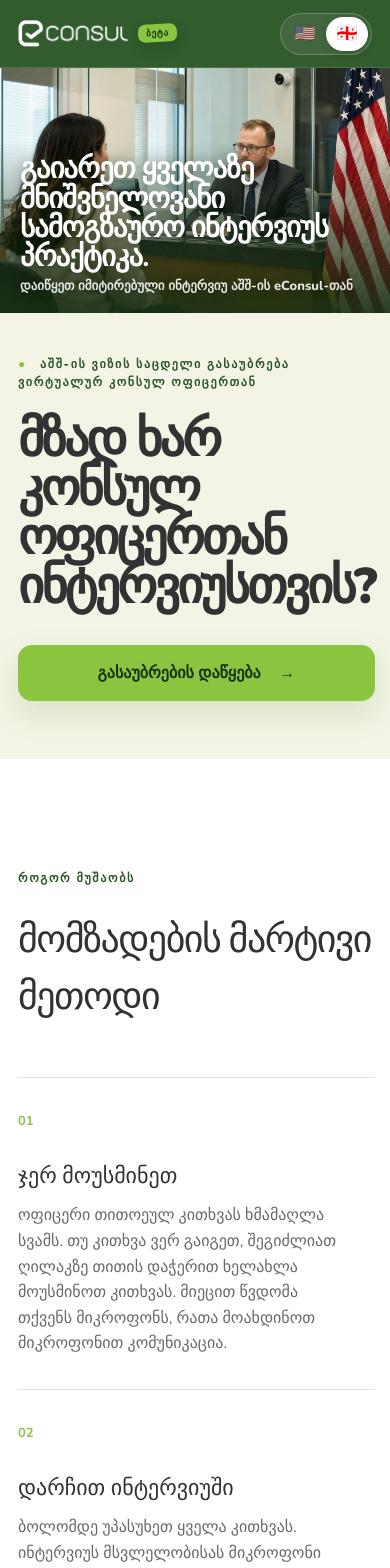
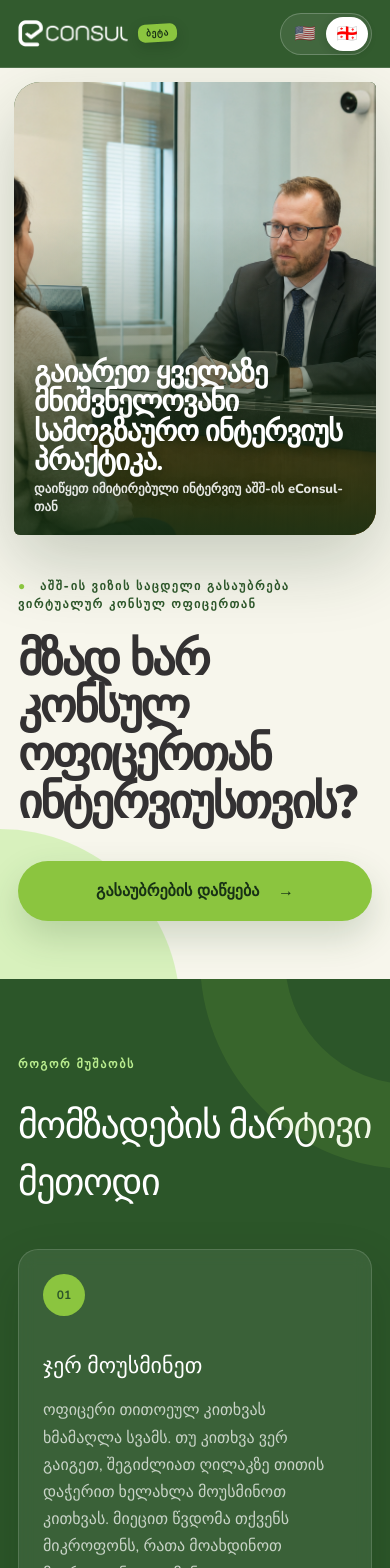
Before and after one commit to Rezoro05/Mock-Up-Interview, a Next.js app: page / in a window 390 px wide. Shown: the top 1568 px of the page. Built offline with nearby package versions, Linux system fonts and the light colour scheme.

Commit message:
Redesign landing page UI

```diff
--- a/app/globals.css
+++ b/app/globals.css
@@ -38,30 +38,32 @@ button:focus-visible, input:focus-visible { outline: 3px solid rgba(139, 197, 63
 .demo-pill span { width: 7px; height: 7px; border-radius: 50%; background: var(--brand-green); box-shadow: 0 0 0 4px rgba(139,197,63,.14); }
 .account-chip { width: 36px; height: 36px; border-radius: 50%; background: var(--brand-green); color: var(--deep-green); display: inline-grid; place-items: center; font-weight: 900; font-size: 12px; }
 
-.landing-page { min-height: calc(100vh - 78px); }
+.landing-page { min-height: calc(100vh - 78px); background: #f7f6ec; }
+.landing-hero { min-height: calc(100vh - 78px); display: grid; grid-template-columns: minmax(430px, .88fr) minmax(0, 1.12fr); gap: clamp(18px, 2.5vw, 42px); padding: clamp(22px, 3vw, 46px) var(--page-gutter); position: relative; overflow: hidden; }
+.landing-hero::before { content: ""; position: absolute; width: 360px; height: 360px; left: -180px; bottom: -210px; border-radius: 50%; background: var(--pale-green); opacity: .5; }
 .hero-copy, .hero-visual { min-height: 650px; }
-.landing-page { display: grid; grid-template-columns: 1fr 1fr; position: relative; }
-.hero-copy { padding: clamp(74px, 9vw, 126px) var(--page-gutter); display: flex; flex-direction: column; align-items: flex-start; justify-content: center; }
+.hero-copy { padding: clamp(52px, 7vw, 100px) clamp(4px, 2.5vw, 42px); display: flex; flex-direction: column; align-items: flex-start; justify-content: center; position: relative; z-index: 2; }
 .eyebrow, .section-kicker { margin: 0 0 24px; font-size: 12px; letter-spacing: .14em; text-transform: uppercase; font-weight: 900; color: var(--deep-green); }
 .eyebrow span { color: var(--brand-green); margin-right: 8px; }
-.hero-copy h1 { margin: 0; max-width: 650px; font-size: clamp(48px, 6vw, 84px); line-height: .98; letter-spacing: -.055em; font-weight: 900; }
+.hero-copy h1 { margin: 0; max-width: 700px; font-size: clamp(46px, 5.2vw, 78px); line-height: 1.02; letter-spacing: -.05em; font-weight: 900; text-wrap: balance; }
 .hero-lede { max-width: 590px; margin: 30px 0 34px; font-size: 19px; line-height: 1.65; color: var(--muted); }
 .hero-actions { display: flex; align-items: center; flex-wrap: wrap; gap: 20px; }
-.hero-copy > .hero-actions { margin-top: 34px; }
+.hero-copy > .hero-actions { margin-top: 42px; }
 .primary-button, .secondary-button, .google-button { border: 0; border-radius: 14px; padding: 16px 22px; font-weight: 900; transition: transform .18s ease, box-shadow .18s ease, opacity .18s ease; text-decoration: none; }
 .primary-button { background: var(--brand-green); color: #173115; box-shadow: 0 12px 30px rgba(88,138,61,.18); }
+.landing-hero .primary-button { padding: 18px 26px; border-radius: 999px; box-shadow: 0 16px 36px rgba(44,86,41,.2); }
 .primary-button span { margin-left: 14px; }
 .primary-button:hover, .google-button:hover { transform: translateY(-2px); box-shadow: 0 16px 34px rgba(44,86,41,.22); }
 .primary-button:disabled { cursor: not-allowed; opacity: .45; transform: none; box-shadow: none; }
 .text-button, .back-button, .quiet-exit { border: 0; background: transparent; font-weight: 900; color: var(--charcoal); padding: 12px 0; }
 .text-button { border-bottom: 2px solid var(--charcoal); }
 .trust-row { display: flex; flex-wrap: wrap; gap: 22px; margin-top: 42px; font-size: 13px; font-weight: 800; color: var(--deep-green); }
-.hero-visual { position: relative; background: var(--deep-green); display: grid; place-items: center; padding: 70px 7vw; overflow: hidden; }
+.hero-visual { position: relative; background: var(--deep-green); display: grid; place-items: center; padding: 70px 7vw; overflow: hidden; border-radius: 42px 8px 42px 8px; box-shadow: 0 28px 70px rgba(28,55,26,.22); }
 .hero-visual::after { content: ""; position: absolute; inset: 0; opacity: .14; background-image: radial-gradient(circle at 2px 2px, var(--pale-green) 2px, transparent 2.5px); background-size: 20px 20px; mask-image: linear-gradient(to bottom right, black, transparent 78%); }
 .hero-scene { position: absolute; inset: 0; width: 100%; height: 100%; object-fit: cover; object-position: center; z-index: 1; }
-.hero-visual::before { content: ""; position: absolute; inset: 0; z-index: 2; background: linear-gradient(180deg, transparent 50%, rgba(44,86,41,.62)); pointer-events: none; }
+.hero-visual::before { content: ""; position: absolute; inset: 0; z-index: 2; background: linear-gradient(180deg, rgba(23,49,21,.04) 35%, rgba(23,49,21,.76)); pointer-events: none; }
 .mobile-hero-message { display: none; }
-.hero-scene-caption { position: absolute; z-index: 4; left: 8%; bottom: 8%; display: flex; align-items: center; gap: 12px; padding: 14px 17px; border-radius: 15px; background: rgba(255,255,255,.9); backdrop-filter: blur(10px); box-shadow: 0 16px 36px rgba(44,86,41,.24); }
+.hero-scene-caption { position: absolute; z-index: 4; left: 6%; bottom: 5%; display: flex; align-items: center; gap: 12px; padding: 14px 17px; border: 1px solid rgba(255,255,255,.45); border-radius: 999px; background: rgba(255,255,255,.9); backdrop-filter: blur(12px); box-shadow: 0 16px 36px rgba(44,86,41,.24); }
 .hero-scene-caption small { color: var(--muted); }
 .pattern-orb { position: absolute; border-radius: 42% 58% 48% 52%; background: var(--primary-green); opacity: .7; filter: blur(.2px); }
 .pattern-orb-one { width: 320px; height: 320px; top: -120px; right: -80px; transform: rotate(22deg); }
@@ -80,13 +82,16 @@ button:focus-visible, input:focus-visible { outline: 3px solid rgba(139, 197, 63
 .brand-strip { grid-column: 1 / -1; min-height: 96px; background: var(--brand-green); display: flex; align-items: center; padding: 20px var(--page-gutter); gap: 44px; }
 .brand-strip span { margin-right: auto; font-weight: 900; }
 .brand-strip strong { font-size: 22px; }
-.how-section { grid-column: 1 / -1; padding: 110px var(--page-gutter); background: #fff; }
-.how-section h2 { font-size: clamp(38px, 5vw, 64px); margin: 0 0 52px; letter-spacing: -.04em; }
-.steps-grid { display: grid; grid-template-columns: repeat(3, 1fr); gap: 22px; }
-.steps-grid article { border-top: 1px solid var(--line); padding: 30px 8px 10px 0; }
-.steps-grid b { color: var(--brand-green); font-size: 13px; }
-.steps-grid h3 { font-size: 22px; margin: 28px 0 10px; }
-.steps-grid p { color: var(--muted); line-height: 1.6; max-width: 320px; }
+.how-section { padding: clamp(84px, 9vw, 132px) var(--page-gutter); background: var(--deep-green); color: #fff; position: relative; overflow: hidden; }
+.how-section::after { content: ""; position: absolute; width: 420px; height: 420px; right: -230px; top: -230px; border: 85px solid rgba(139,197,63,.13); border-radius: 50%; }
+.how-section .section-kicker { color: var(--pale-green); }
+.how-section h2 { max-width: 760px; font-size: clamp(38px, 5vw, 64px); margin: 0 0 58px; letter-spacing: -.04em; }
+.steps-grid { display: grid; grid-template-columns: repeat(3, 1fr); gap: clamp(16px, 2vw, 26px); position: relative; z-index: 1; }
+.steps-grid article { min-height: 300px; border: 1px solid rgba(255,255,255,.14); border-radius: 24px; padding: 28px; background: rgba(255,255,255,.07); backdrop-filter: blur(8px); box-shadow: 0 22px 52px rgba(12,34,12,.16); }
+.steps-grid article:nth-child(2) { transform: translateY(18px); }
+.steps-grid b { width: 42px; height: 42px; display: grid; place-items: center; border-radius: 50%; background: var(--brand-green); color: var(--deep-green); font-size: 12px; }
+.steps-grid h3 { font-size: 22px; margin: 34px 0 14px; }
+.steps-grid p { margin: 0; color: rgba(255,255,255,.72); line-height: 1.7; max-width: 360px; }
 .site-footer { grid-column: 1 / -1; padding: 32px var(--page-gutter); background: var(--charcoal); color: #fff; display: flex; justify-content: space-between; align-items: center; gap: 30px; }
 .site-footer .brand-logo { filter: brightness(0) invert(1); opacity: .9; }
 .site-footer p { max-width: 680px; font-size: 12px; opacity: .7; text-align: right; }
@@ -269,10 +274,12 @@ button:focus-visible, input:focus-visible { outline: 3px solid rgba(139, 197, 63
 .legal-note { text-align: center; color: var(--muted); max-width: 760px; margin: 28px auto 0; font-size: 11px; line-height: 1.55; }
 
 @media (max-width: 900px) {
-  .landing-page { grid-template-columns: 1fr; }
-  .hero-copy { min-height: auto; padding-top: 72px; padding-bottom: 72px; }
-  .hero-visual { min-height: 560px; }
+  .landing-hero { grid-template-columns: 1fr; gap: 0; padding: 24px var(--page-gutter) 70px; }
+  .hero-copy { min-height: auto; padding: 64px 4px 10px; order: 2; }
+  .hero-visual { min-height: 580px; order: 1; }
   .steps-grid { grid-template-columns: 1fr; }
+  .steps-grid article { min-height: 0; }
+  .steps-grid article:nth-child(2) { transform: none; }
   .briefing-page { grid-template-columns: 1fr; }
   .briefing-visual { min-height: 440px; }
   .interview-room { grid-template-columns: 1fr; padding-top: 36px; }
@@ -295,18 +302,23 @@ button:focus-visible, input:focus-visible { outline: 3px solid rgba(139, 197, 63
   .language-toggle button { min-width: 42px; padding: 0 7px; }
   .language-toggle button small { display: none; }
   .demo-pill { padding: 6px 8px; }
-  .hero-visual { order: -1; min-height: 0; aspect-ratio: 16 / 10; padding: 0; }
+  .landing-hero { padding: 14px 14px 58px; }
+  .hero-visual { order: 1; min-height: 0; aspect-ratio: 4 / 5; padding: 0; border-radius: 26px 6px 26px 6px; }
   .hero-visual::before { background: linear-gradient(180deg, transparent 30%, rgba(23,49,21,.9) 100%); }
   .hero-scene { object-position: center; }
   .hero-scene-caption { display: none; }
   .mobile-hero-message { position: absolute; z-index: 4; left: 20px; right: 20px; bottom: 18px; display: flex; flex-direction: column; gap: 6px; color: #fff; text-shadow: 0 2px 12px rgba(12,34,12,.45); }
   .mobile-hero-message strong { max-width: 330px; font-size: clamp(25px, 7.4vw, 32px); line-height: 1.02; letter-spacing: -.035em; }
   .mobile-hero-message span { font-size: 13px; line-height: 1.35; font-weight: 800; color: rgba(255,255,255,.88); }
-  .hero-copy { padding: 42px var(--page-gutter) 58px; }
-  .hero-copy h1 { font-size: 50px; }
+  .hero-copy { order: 2; padding: 42px 4px 0; }
+  .hero-copy h1 { font-size: clamp(40px, 12vw, 52px); }
+  .hero-copy > .hero-actions { margin-top: 34px; }
   .hero-actions { align-items: stretch; flex-direction: column; width: 100%; }
   .primary-button { width: 100%; }
   .text-button { align-self: flex-start; }
+  .how-section { padding: 76px var(--page-gutter); }
+  .how-section h2 { margin-bottom: 38px; }
+  .steps-grid article { padding: 24px; border-radius: 20px; }
   .interview-card { padding: 22px; }
   .interview-card h2 { font-size: 23px; }
   .brand-strip { gap: 18px; flex-wrap: wrap; }
--- a/app/page.tsx
+++ b/app/page.tsx
@@ -509,6 +509,7 @@ export default function Home() {
 
       {step === "landing" && (
         <section className="landing-page">
+          <div className="landing-hero">
             <div className="hero-copy">
               <p className="eyebrow"><span>●</span> {t("აშშ-ის ვიზის საცდელი გასაუბრება ვირტუალურ კონსულ ოფიცერთან")}</p>
               <h1>{t("მზად ხარ კონსულ ოფიცერთან ინტერვიუსთვის?")}</h1>
@@ -521,6 +522,7 @@ export default function Home() {
                 <span>{t("დაიწყეთ იმიტირებული ინტერვიუ აშშ-ის eConsul-თან")}</span>
               </div>
               <div className="hero-scene-caption"><span className="live-dot" /><small>{t("მოუსმინეთ, უპასუხეთ, გააგრძელეთ.")}</small></div>
+            </div>
           </div>
           <section className="how-section" id="how"><p className="section-kicker">{t("როგორ მუშაობს")}</p><h2>{t("მომზადების მარტივი მეთოდი")}</h2><div className="steps-grid"><article><b>01</b><h3>{t("ჯერ მოუსმინეთ")}</h3><p>{t("ოფიცერი თითოეულ კითხვას ხმამაღლა სვამს. თუ კითხვა ვერ გაიგეთ, შეგიძლიათ ღილაკზე თითის დაჭერით ხელახლა მოუსმინოთ კითხვას. მიეცით წვდომა თქვენს მიკროფონს, რათა მოახდინოთ მიკროფონით კომუნიკაცია.")}</p></article><article><b>02</b><h3>{t("დარჩით ინტერვიუში")}</h3><p>{t("ბოლომდე უპასუხეთ ყველა კითხვას. ინტერვიუს მსვლელობისას მიკროფონი აგრძელებს მუშაობას მთელი სესიის განმავლობაში.")}</p></article><article><b>03</b><h3>{t("მიიღეთ მკაცრი უკუკავშირი")}</h3><p>{t("თქვენი შედეგი დაფუძნებულია მხოლოდ ჩაწერილ საუბარზე, შესაბამისობაზე, ტემპზე, სიტყვებზე და მთლიან კომუნიკაციაზე.")}</p></article></div></section>
           <footer className="site-footer"><BrandMark /><p>{t("დამოუკიდებელი პრაქტიკული ინსტრუმენტი. არ არის დაკავშირებული აშშ-ის მთავრობასთან. შედეგები არ პროგნოზირებს ვიზის გადაწყვეტილებას.")}</p></footer>
```
Lines whose indentation alone changed are shown as unchanged.
